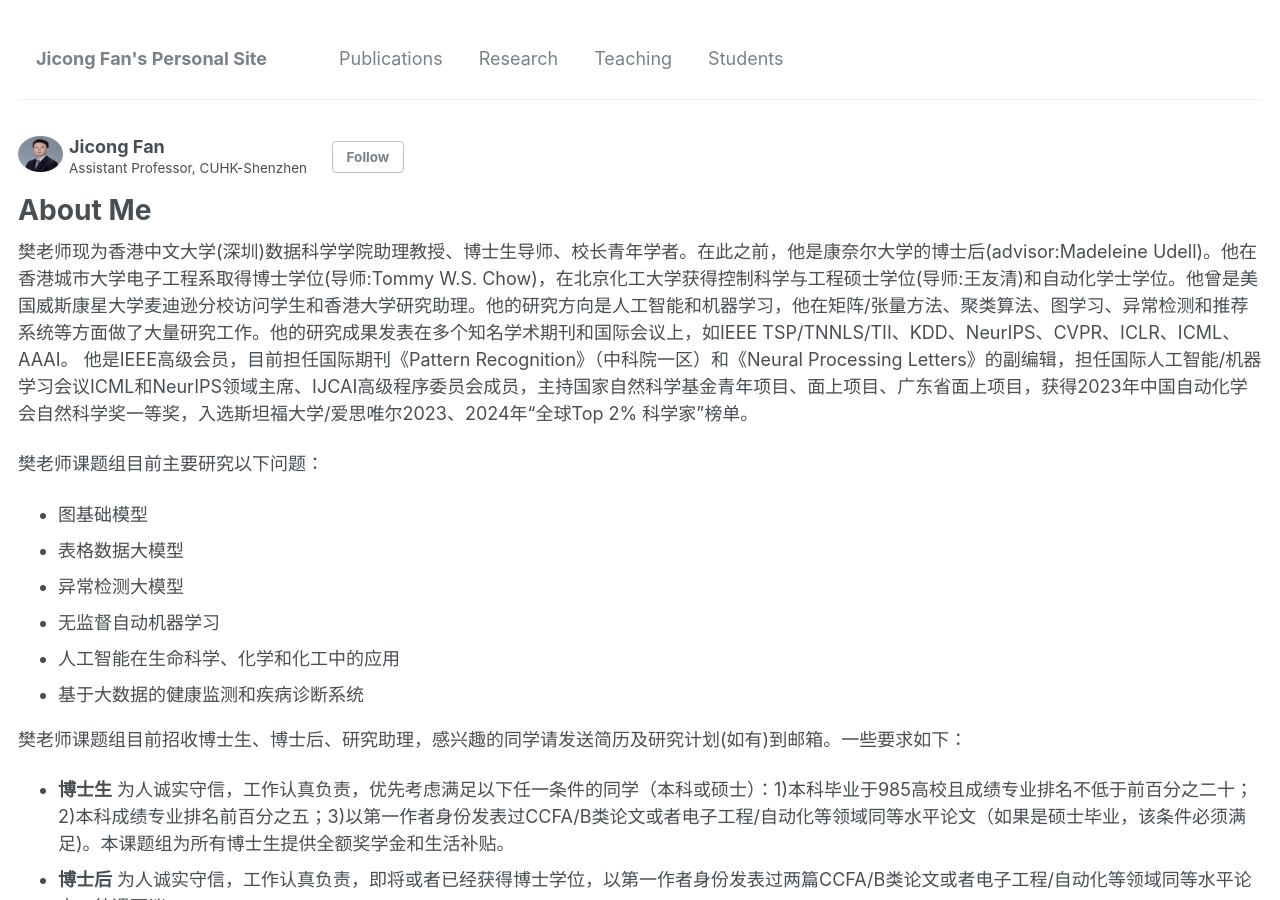
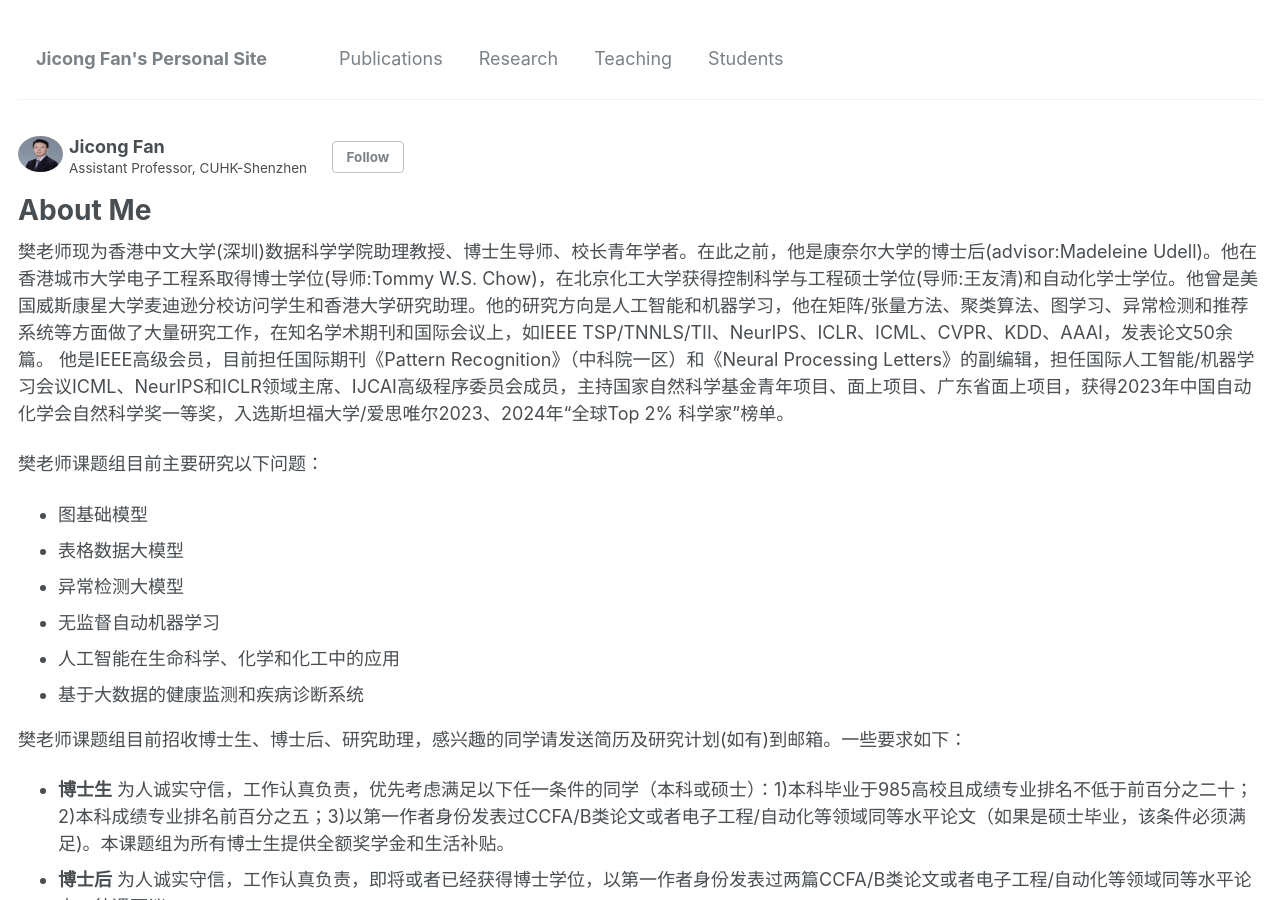
Before and after one commit to jicongfan/jicongfan.github.io, a Jekyll site: the page built from _pages/about.md, in a window 1280 px wide and 900 px high. Built offline with Jekyll 4.4.1, drawn with Linux system fonts in a browser that asks for light colours; some of the changed text lies outside the part shown.

Commit message:
Update about.md

```diff
--- a/_pages/about.md
+++ b/_pages/about.md
@@ -9,7 +9,7 @@
 ---
 
 
-樊老师现为香港中文大学(深圳)数据科学学院助理教授、博士生导师、校长青年学者。在此之前，他是康奈尔大学的博士后(advisor:Madeleine Udell)。他在香港城市大学电子工程系取得博士学位(导师:Tommy W.S. Chow)，在北京化工大学获得控制科学与工程硕士学位(导师:王友清)和自动化学士学位。他曾是美国威斯康星大学麦迪逊分校访问学生和香港大学研究助理。他的研究方向是人工智能和机器学习，他在矩阵/张量方法、聚类算法、图学习、异常检测和推荐系统等方面做了大量研究工作。他的研究成果发表在多个知名学术期刊和国际会议上，如IEEE TSP/TNNLS/TII、KDD、NeurIPS、CVPR、ICLR、ICML、AAAI。 他是IEEE高级会员，目前担任国际期刊《Pattern Recognition》（中科院一区）和《Neural Processing Letters》的副编辑，担任国际人工智能/机器学习会议ICML和NeurIPS领域主席、IJCAI高级程序委员会成员，主持国家自然科学基金青年项目、面上项目、广东省面上项目，获得2023年中国自动化学会自然科学奖一等奖，入选斯坦福大学/爱思唯尔2023、2024年“全球Top 2% 科学家”榜单。
+樊老师现为香港中文大学(深圳)数据科学学院助理教授、博士生导师、校长青年学者。在此之前，他是康奈尔大学的博士后(advisor:Madeleine Udell)。他在香港城市大学电子工程系取得博士学位(导师:Tommy W.S. Chow)，在北京化工大学获得控制科学与工程硕士学位(导师:王友清)和自动化学士学位。他曾是美国威斯康星大学麦迪逊分校访问学生和香港大学研究助理。他的研究方向是人工智能和机器学习，他在矩阵/张量方法、聚类算法、图学习、异常检测和推荐系统等方面做了大量研究工作，在知名学术期刊和国际会议上，如IEEE TSP/TNNLS/TII、NeurIPS、ICLR、ICML、CVPR、KDD、AAAI，发表论文50余篇。 他是IEEE高级会员，目前担任国际期刊《Pattern Recognition》（中科院一区）和《Neural Processing Letters》的副编辑，担任国际人工智能/机器学习会议ICML、NeurIPS和ICLR领域主席、IJCAI高级程序委员会成员，主持国家自然科学基金青年项目、面上项目、广东省面上项目，获得2023年中国自动化学会自然科学奖一等奖，入选斯坦福大学/爱思唯尔2023、2024年“全球Top 2% 科学家”榜单。
 
 樊老师课题组目前主要研究以下问题：
 
@@ -103,7 +103,8 @@
 
 * Associate Editor of Pattern Recognition
 * Associate Editor of Neural Processing Letters
-* Area Chair of ICML and NeurIPS
+* Area Chair of ICML, NeurIPS, and ICLR
+* Senior Program Committee Member of IJCAI
 * Senior Member of IEEE
 * Conference PC Member: COLT, AISTATS, NeurIPS, ICLR, ICML, CVPR, AAAI, KDD, IJCAI
 * Journal Reviewer: IEEE TNNLS/TII/TSP/TIP/TPAMI/TKDE, Pattern Recognition, SIAM Journal on Mathematics of Data Science, Mathematical Programming, Journal of Scientific Computing, etc.
```
